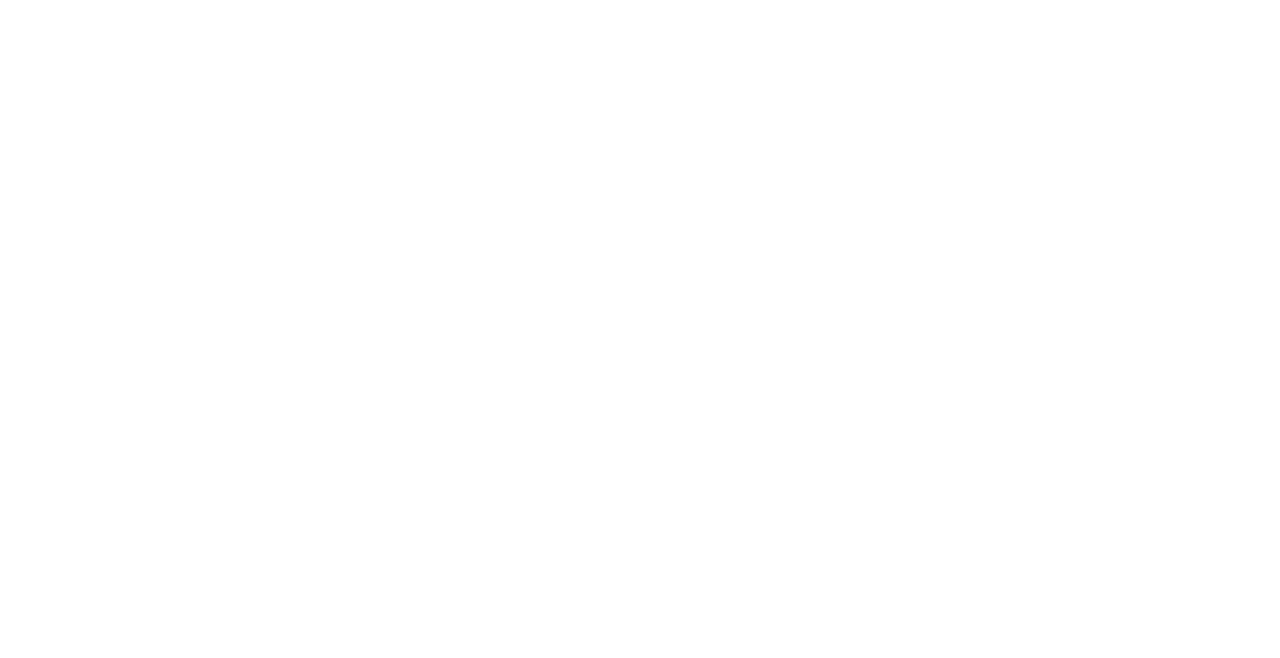
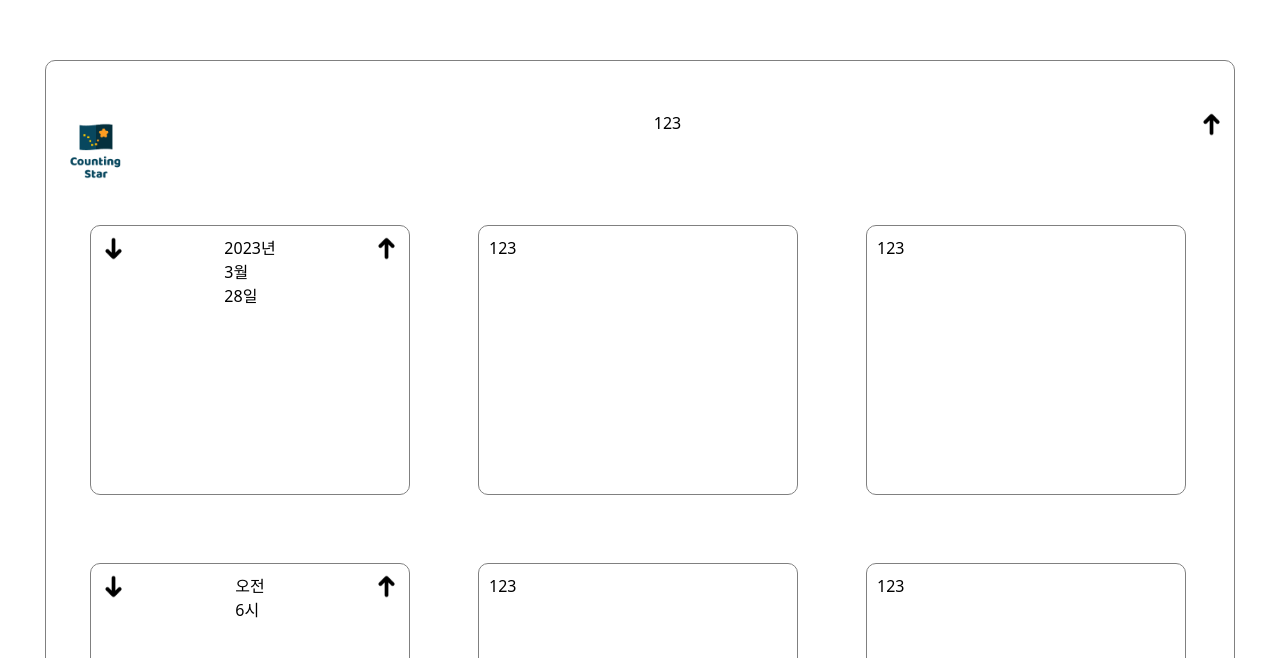
Before and after one commit to hong-bin95/CountingStar, a React (Create React App) app in the folder frontend/: page /detail/1 in a window 1280 px wide. Before the commit this address had no page. Shown: the part 660-1318 px from the top of the page. Before the commit the page ends 800 px from the top, so only its background shows below. Built offline with nearby package versions, Linux system fonts and the light colour scheme; no server answers.

Commit message:
💫 [S08P22A201-208] FE / 상세페이지 라우팅 수정 및 시간 설정 수정

```diff
--- a/frontend/src/App.tsx
+++ b/frontend/src/App.tsx
@@ -1,7 +1,7 @@
 import React from "react";
 import { Routes, Route } from "react-router-dom";
 import { Provider } from "react-redux";
-import store from "./store/Store";
+import store from "./store/store";
 import Main from "./pages/Main";
 import Detail from "./pages/Detail";
 import GoogleMain from "./pages/GoogleMain";
@@ -11,7 +11,7 @@ function App() {
     <Provider store={store}>
       <Routes>
         <Route path="/" element={<Main />} />
-        <Route path="/detail" element={<Detail />} />
+        <Route path="/detail/:spotId" element={<Detail />} />
         <Route path="/googlemain" element={<GoogleMain />} />
       </Routes>
     </Provider>
--- a/frontend/src/components/DetailPage/DetailsHour.tsx
+++ b/frontend/src/components/DetailPage/DetailsHour.tsx
@@ -36,17 +36,17 @@ function DetailsHour() {
     },[hour]);
 
     const moveUp = () => {
-        setHour(hour!==24?hour+1:hour);
+        setHour(hour!==23?hour+1:hour);
     }
     const moveDown = () => {
         if(day===0 && nowHour === hour) return;
-        setHour(hour!==1?hour-1:hour);
+        setHour(hour!==0?hour-1:hour);
     }
 
     return (
         <DateContainer>
             <img style={styled} src={DownBtn} alt="do" onClick={moveDown}/>
-            <div> {noon} <br/> {hour>12?hour-12:hour}시 </div>
+            <div> {noon} <br/> {hour>12?hour-12:hour===0?12:hour}시 </div>
             <img style={styled} src={UpBtn} alt="up" onClick={moveUp}/>
         </DateContainer>
     );
--- a/frontend/src/pages/Detail.tsx
+++ b/frontend/src/pages/Detail.tsx
@@ -1,7 +1,38 @@
-import React from 'react';
+import React, {useState, useEffect} from 'react';
 import DetailsMain from '../components/DetailPage/DetailsMain';
+import { useParams } from 'react-router-dom';
+import { useDispatch } from 'react-redux';
+import { updateSpotId } from '../store/DetailsSlice';
+import axios from 'axios';
 
 function Detail() {
+  const dispatch = useDispatch();
+
+  const { spotId } = useParams<{ spotId: string | undefined }>();
+  const [spotIdNumber, setSpotIdNumber] = useState<number>(0);
+
+  useEffect(() => {
+    if (spotId) {
+      setSpotIdNumber(parseInt(spotId, 10));
+      dispatch(updateSpotId(spotIdNumber));
+    }
+  }, [spotId]);
+
+  useEffect(() => {
+    axios
+      .get(`https://counting-star.com/api/spot/${spotIdNumber}`,{
+        params:{
+          spotId:String(spotIdNumber),
+        },
+      })
+      .then((res) => {
+        console.log(res);
+      })
+      .catch((err) => {
+        console.log(err);
+      });
+  },[]);
+
   return (
     <div>
       <DetailsMain />
--- a/frontend/src/store/DetailsSlice.tsx
+++ b/frontend/src/store/DetailsSlice.tsx
@@ -6,6 +6,7 @@ export interface DetailsData {
   month:string;
   date:string;
   hour:number;
+  spotId:number;
 }
 
 const initialState:DetailsData = {
@@ -14,6 +15,7 @@ const initialState:DetailsData = {
   month: '',
   date: '',
   hour: 0,
+  spotId: 0,
 };
 
 const DetailsSlice = createSlice({
@@ -35,7 +37,10 @@ const DetailsSlice = createSlice({
     updateHour:(state, action: PayloadAction<number>)=>{
       state.hour = action.payload;
     },
+    updateSpotId:(state, action: PayloadAction<number>)=>{
+      state.spotId = action.payload;
+    },
   },
 });
 export default DetailsSlice;
-export const {updateDay, updateYear, updateMonth, updateDate, updateHour} = DetailsSlice.actions;
+export const {updateDay, updateYear, updateMonth, updateDate, updateHour, updateSpotId} = DetailsSlice.actions;
```
